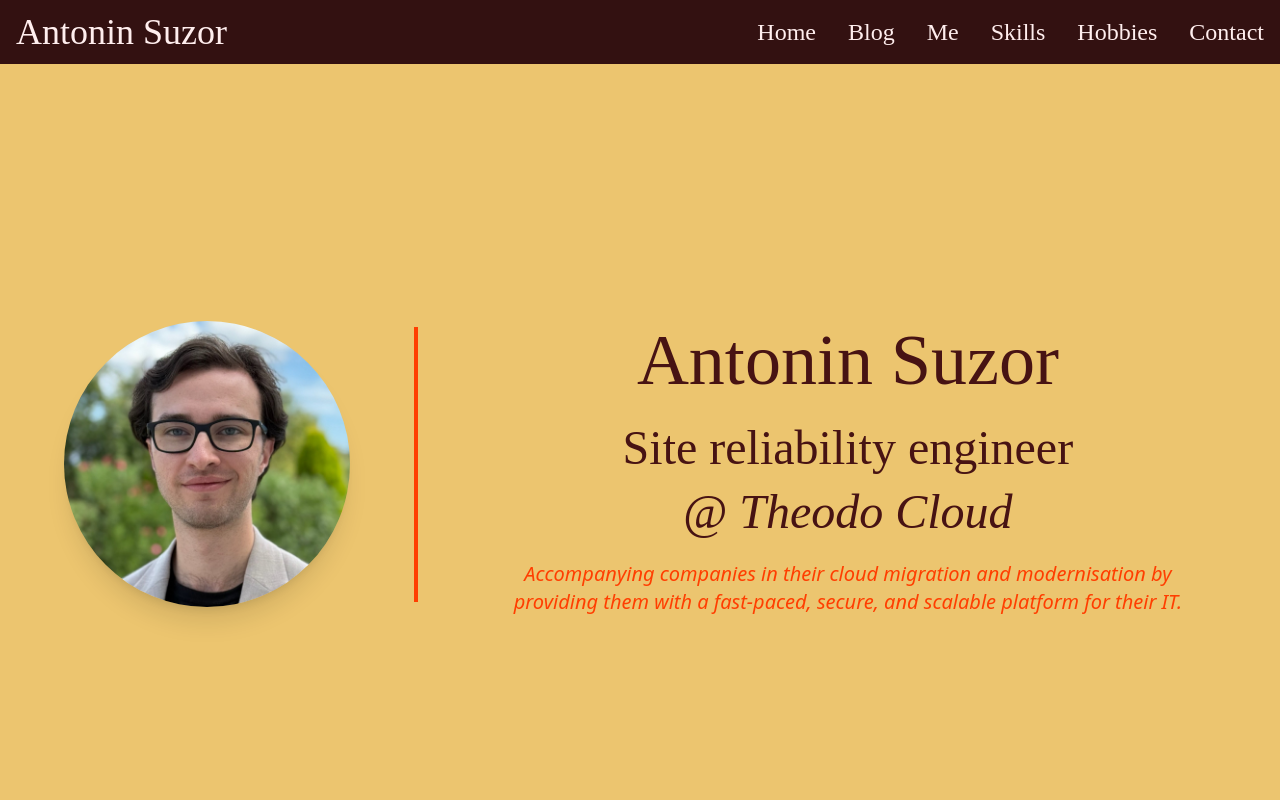
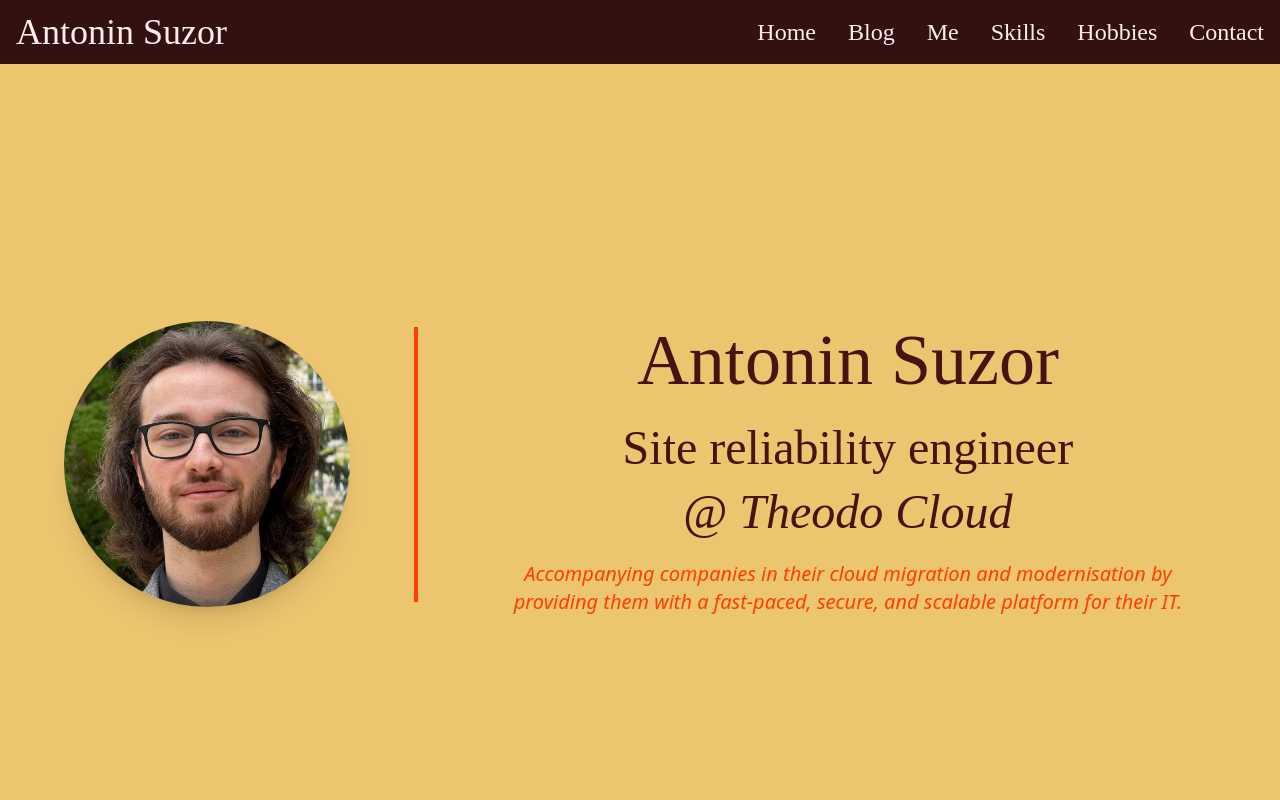
Before and after one commit to antonin-suzor/antonin-suzor-com, a SvelteKit app: page / in a window 1280 px wide. Shown: the top 800 px of the page. Built offline with nearby package versions, Linux system fonts and the light colour scheme; a web font is replaced by a local one.

Commit message:
Update my picture and brighten up the footer

```diff
--- a/src/lib/components/Footer.svelte
+++ b/src/lib/components/Footer.svelte
@@ -10,7 +10,7 @@
             <img
                 src="/images/gmail-logo.svg"
                 alt="GMail"
-                class="h-10 w-10 justify-self-center brightness-50 grayscale sm:h-12 sm:w-12"
+                class="h-10 w-10 justify-self-center brightness-75 grayscale sm:h-12 sm:w-12"
             />
             Email
         </a>
@@ -23,7 +23,7 @@
             <img
                 src="https://icon.icepanel.io/Technology/svg/LinkedIn.svg"
                 alt="LinkedIn"
-                class="h-10 w-10 justify-self-center brightness-50 grayscale sm:h-12 sm:w-12"
+                class="h-10 w-10 justify-self-center brightness-75 grayscale sm:h-12 sm:w-12"
             />
             LinkedIn
         </a>
@@ -36,7 +36,7 @@
             <img
                 src="https://icon.icepanel.io/Technology/svg/GitHub.svg"
                 alt="GitHub"
-                class="h-10 w-10 justify-self-center brightness-200 sm:h-12 sm:w-12"
+                class="h-10 w-10 justify-self-center brightness-300 sm:h-12 sm:w-12"
             />
             GitHub
         </a>
@@ -49,7 +49,7 @@
             <img
                 src="/images/discord-logo.svg"
                 alt="Discord"
-                class="h-10 w-10 justify-self-center brightness-50 grayscale sm:h-12 sm:w-12"
+                class="h-10 w-10 justify-self-center brightness-75 grayscale sm:h-12 sm:w-12"
             />
             Discord
         </a>
--- a/src/routes/+page.svelte
+++ b/src/routes/+page.svelte
@@ -1,4 +1,6 @@
 <script lang="ts">
+    import myPicture from '$lib/assets/pictures/antonin-suzor.jpg';
+
     interface Skill {
         name: string;
         logo: string;
@@ -53,7 +55,8 @@
     <meta property="og:title" content="Antonin Suzor" />
     <meta name="description" content="Antonin Suzor's personal website" />
     <meta property="og:description" content="Antonin Suzor's personal website" />
-    <meta property="og:image" content="/images/antonin-suzor.jpg" />
+    <meta property="og:image" content={myPicture} />
+    <meta property="og:image:alt" content="Antonin Suzor" />
 </svelte:head>
 
 <section class="flex min-h-screen items-center px-2 py-12 sm:px-4 sm:py-16 lg:px-8">
@@ -62,7 +65,7 @@
     >
         <img
             class="max-h-[70vh] max-w-[85vw] rounded-full object-contain shadow-xl lg:w-full lg:max-w-xl"
-            src="/images/antonin-suzor.jpg"
+            src={myPicture}
             alt="Antonin Suzor"
         />
         <div class="hidden lg:inline lg:h-68.75 lg:w-1 lg:bg-sv"></div>
--- a/src/routes/blog/+page.svelte
+++ b/src/routes/blog/+page.svelte
@@ -1,4 +1,5 @@
 <script lang="ts">
+    import myPicture from '$lib/assets/pictures/antonin-suzor.jpg';
     let { data } = $props();
 </script>
 
@@ -7,7 +8,8 @@
     <meta property="og:title" content="Blog Posts | Antonin Suzor" />
     <meta name="description" content="Antonin Suzor's blog posts" />
     <meta property="og:description" content="Antonin Suzor's blog posts" />
-    <meta property="og:image" content="/images/antonin-suzor.jpg" />
+    <meta property="og:image" content={myPicture} />
+    <meta property="og:image:alt" content="Antonin Suzor" />
 </svelte:head>
 
 <div class="mx-auto max-w-80 p-1 sm:max-w-150 sm:p-2 lg:max-w-200 lg:p-4 2xl:max-w-275 2xl:p-8">
```
Also changed, not shown: src/lib/assets/pictures/antonin-suzor.jpg (added), static/images/antonin-suzor.jpg (deleted).
